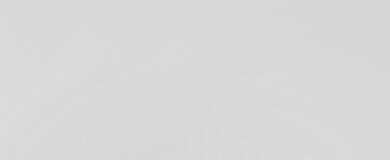
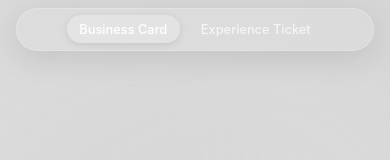
Before and after one commit to annnn-ie/about-me, a React (Vite) app: page / in a window 390 px wide. Shown: the top 160 px of the page. Built offline with nearby package versions, Linux system fonts and the light colour scheme; a web font is replaced by a local one.

Commit message:
Add ExperienceTicket component with toggle functionality between card and ticket views

```diff
--- a/src/App.css
+++ b/src/App.css
@@ -23,6 +23,46 @@
     radial-gradient(circle at 40% 40%, rgba(168, 162, 158, 0.2) 0%, transparent 50%);
   pointer-events: none;
   z-index: 1;
+}
+
+.view-toggle {
+  position: fixed;
+  top: 2rem;
+  left: 50%;
+  transform: translateX(-50%);
+  z-index: 20;
+  display: flex;
+  gap: 0.5rem;
+  background: rgba(255, 255, 255, 0.1);
+  backdrop-filter: blur(10px);
+  border: 1px solid rgba(255, 255, 255, 0.2);
+  border-radius: 30px;
+  padding: 0.5rem;
+  box-shadow: 0 8px 32px rgba(0, 0, 0, 0.1);
+}
+
+.toggle-btn {
+  background: transparent;
+  border: none;
+  color: rgba(255, 255, 255, 0.7);
+  padding: 0.5rem 1rem;
+  border-radius: 20px;
+  font-size: 0.9rem;
+  font-weight: 500;
+  cursor: pointer;
+  transition: all 0.3s ease;
+  font-family: inherit;
+}
+
+.toggle-btn:hover {
+  color: rgba(255, 255, 255, 0.9);
+  background: rgba(255, 255, 255, 0.1);
+}
+
+.toggle-btn.active {
+  background: rgba(255, 255, 255, 0.2);
+  color: white;
+  box-shadow: 0 2px 8px rgba(0, 0, 0, 0.1);
 }
 
 .floating-card-container {
@@ -63,6 +103,16 @@
 
 /* Responsive adjustments */
 @media (max-width: 768px) {
+  .view-toggle {
+    top: 1rem;
+    padding: 0.4rem;
+  }
+
+  .toggle-btn {
+    font-size: 0.8rem;
+    padding: 0.4rem 0.8rem;
+  }
+
   .instructions {
     bottom: 1rem;
     left: 1rem;
@@ -81,4 +131,12 @@
   .floating-card-container {
     padding: 0;
   }
+
+  .view-toggle {
+    top: 0.5rem;
+    left: 1rem;
+    right: 1rem;
+    transform: none;
+    justify-content: center;
+  }
 }
--- a/src/App.jsx
+++ b/src/App.jsx
@@ -1,11 +1,13 @@
 import React, { useState, useEffect } from 'react'
 import { Card3D } from './components/Card3D'
 import { BusinessCard } from './components/BusinessCard'
+import { ExperienceTicket } from './components/ExperienceTicket'
 import './App.css'
 
 function App() {
   const [isFlipped, setIsFlipped] = useState(true); // Start with backside
   const [breakpoint, setBreakpoint] = useState('default');
+  const [viewMode, setViewMode] = useState('card'); // 'card' or 'ticket'
 
   // Detect mobile breakpoint
   useEffect(() => {
@@ -38,17 +40,47 @@ function App() {
     return () => clearTimeout(timer);
   }, []);
 
+  const toggleViewMode = () => {
+    setViewMode(viewMode === 'card' ? 'ticket' : 'card');
+  };
+
+  const renderContent = () => {
+    if (viewMode === 'ticket') {
+      return <ExperienceTicket />;
+    }
+
+    return (
+      <Card3D
+        frontContent={frontContent}
+        backContent={backContent}
+        onFlipChange={setIsFlipped}
+        isFlipped={isFlipped}
+        breakpoint={breakpoint}
+      />
+    );
+  };
+
   return (
     <div className="app">
+      <div className="view-toggle">
+        <button
+          onClick={toggleViewMode}
+          className={`toggle-btn ${viewMode === 'card' ? 'active' : ''}`}
+        >
+          Business Card
+        </button>
+        <button
+          onClick={toggleViewMode}
+          className={`toggle-btn ${viewMode === 'ticket' ? 'active' : ''}`}
+        >
+          Experience Ticket
+        </button>
+      </div>
+
       <div className="floating-card-container">
-        <Card3D
-          frontContent={frontContent}
-          backContent={backContent}
-          onFlipChange={setIsFlipped}
-          isFlipped={isFlipped}
-          breakpoint={breakpoint}
-        />
+        {renderContent()}
       </div>
+
       {/* <div className="instructions">
         <p>Click to flip • Drag to move</p>
       </div> */}
--- /dev/null
+++ b/src/components/ExperienceTicket.jsx
@@ -0,0 +1,93 @@
+import React from "react";
+
+export function ExperienceTicket() {
+  return (
+    <div className="bg-gradient-to-b from-neutral-200 to-neutral-300 relative w-full h-full flex items-center justify-center">
+      <div className="bg-neutral-50 px-4 py-8 md:px-6 md:py-16 flex flex-col gap-4 md:gap-6 items-center justify-center w-full md:w-[372px] max-w-[90%] box-border font-mono text-sm md:text-base leading-none uppercase tracking-[-0.32px] text-neutral-900">
+        <div className="text-center w-full">
+          <p className="mb-0">Previous Experience</p>
+          <p>& Education</p>
+        </div>
+
+        <div className="text-center w-full">
+          <p className="leading-none">________________________________</p>
+        </div>
+
+        <div className="flex gap-2 items-start justify-center w-full leading-none">
+          <div className="flex-1 text-left">
+            <p>
+              User Interface Designer
+              <br />
+              — @ Idea Couture Inc.
+            </p>
+            <p>/Cognizant</p>
+          </div>
+          <div className="text-right w-[60px] md:w-[72px] flex-shrink-0">
+            <p>2021</p>
+            <p>— 2017</p>
+          </div>
+        </div>
+
+        <div className="flex gap-2 items-start justify-center w-full leading-none">
+          <div className="flex-1 text-left">
+            <p>Service Designer</p>
+            <p>— @ CAPPA Global</p>
+            <p>/Tamayo Capital</p>
+          </div>
+          <div className="text-right w-[60px] md:w-[72px] flex-shrink-0">
+            <p>2021</p>
+          </div>
+        </div>
+
+        <div className="flex gap-2 items-start justify-center w-full leading-none">
+          <div className="flex-1 text-left">
+            <p>Graphic Designer</p>
+            <p>/Art Director</p>
+            <p>— @ WRKR®</p>
+          </div>
+          <div className="text-right w-[60px] md:w-[72px] flex-shrink-0">
+            <p>2021</p>
+            <p>-2017</p>
+          </div>
+        </div>
+
+        <div className="flex gap-2 items-start justify-center w-full leading-none">
+          <div className="flex-1 text-left">
+            <p>
+              Graphic Designer
+              <br />
+              — @ Vinoteca méxico
+            </p>
+          </div>
+          <div className="text-right w-[60px] md:w-[72px] flex-shrink-0">
+            <p>2021</p>
+            <p>-2017</p>
+          </div>
+        </div>
+
+        <div className="text-center w-full">
+          <p className="leading-none">*******</p>
+        </div>
+
+        <div className="flex gap-2 items-start justify-center w-full leading-none">
+          <div className="flex-1 text-left">
+            <p>Bachelor's Degree in Industrial and Product Design</p>
+            <p>— @ Universidad Autónoma de Nuevo León</p>
+          </div>
+        </div>
+
+        <div className="flex gap-2 items-start justify-center w-full leading-none">
+          <div className="flex-1 text-left">
+            <p>Master in Design Thinking and</p>
+            <p>UX/UI Design</p>
+            <p>— @ Barreira Arte + Diseño</p>
+          </div>
+        </div>
+
+        <div className="text-center w-full">
+          <p className="leading-none">*******</p>
+        </div>
+      </div>
+    </div>
+  );
+}
```
